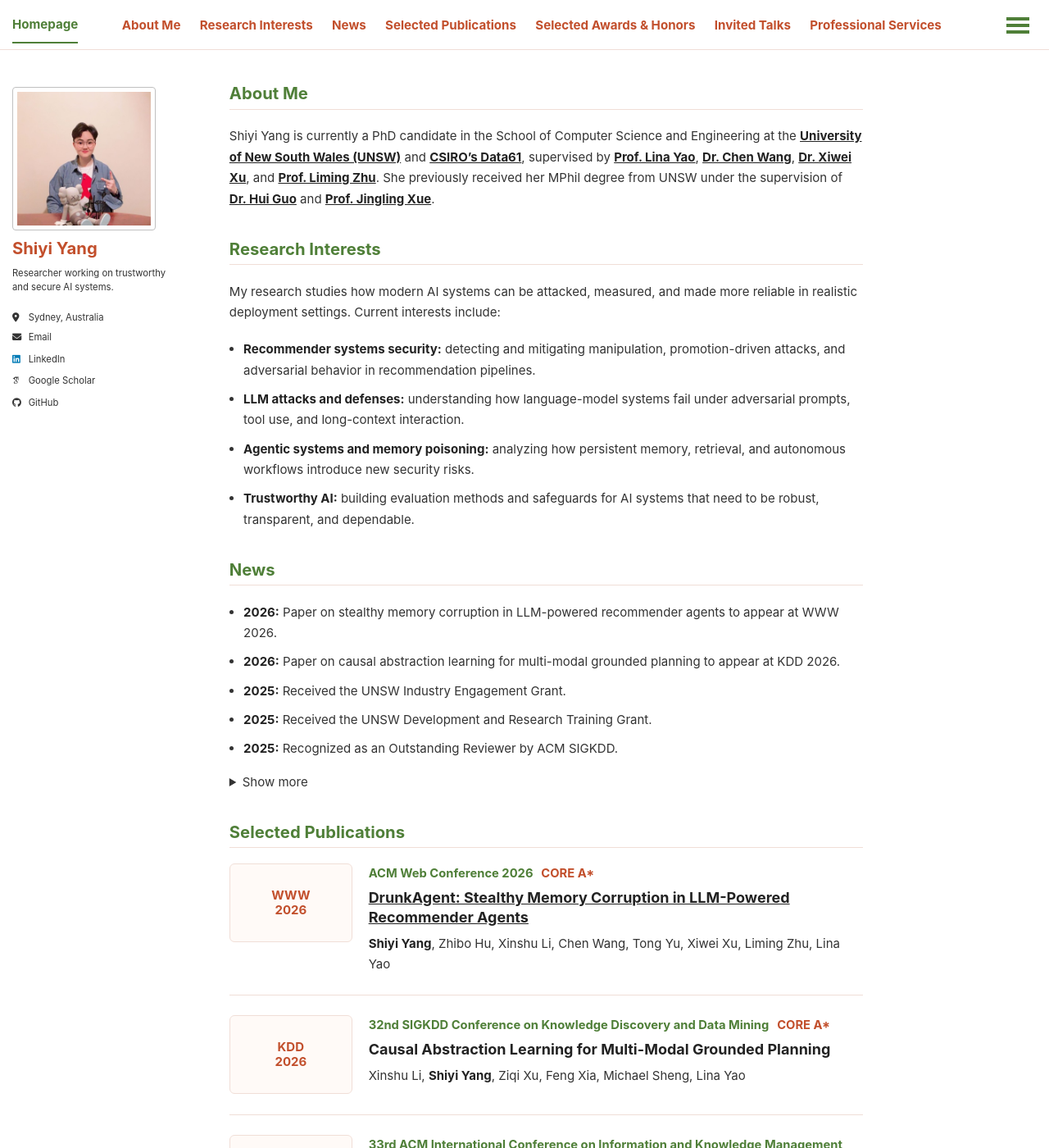
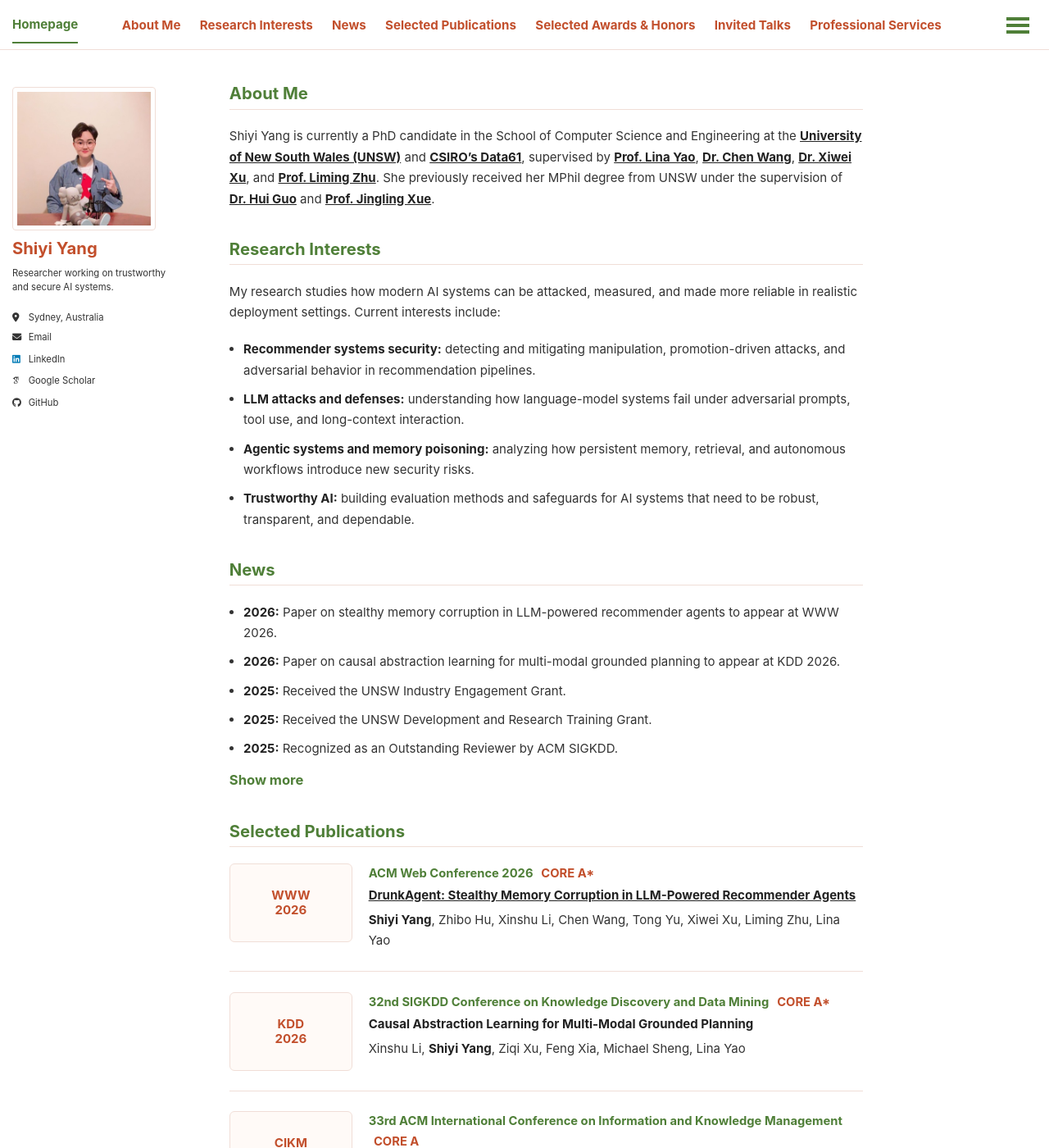
Before and after one commit to shiyiyang-ai/shiyiyang-ai.github.io, a Jekyll site: the page built from _pages/about.md, in a window 1280 px wide and 1400 px high. Shown: the whole window at 82% size. Built offline with Jekyll 4.4.1, drawn with Linux system fonts in a browser that asks for light colours; some web fonts are replaced; a script bundle is joined from its source files by our own code; library files that are not in the unit come from our copies.

Commit message:
Tune homepage styling

```diff
--- a/assets/css/main.scss
+++ b/assets/css/main.scss
@@ -161,6 +161,43 @@
   margin-bottom: 0.65em;
 }
 
+.news-list {
+  margin-bottom: 0.8rem;
+}
+
+.news-more {
+  margin: -0.15rem 0 1.2rem;
+}
+
+.news-more summary {
+  display: inline-block;
+  color: #4f7f38;
+  font-size: 0.92rem;
+  font-weight: 700;
+  cursor: pointer;
+}
+
+.news-more summary:hover {
+  color: #c24f2c;
+}
+
+.news-more summary::marker {
+  display: none;
+}
+
+.news-more summary::-webkit-details-marker {
+  display: none;
+}
+
+.news-more[open] summary {
+  margin-bottom: 0.65rem;
+}
+
+.news-more[open] summary::after {
+  content: " / Hide";
+  color: #c24f2c;
+}
+
 .bio-intro a {
   color: #222222;
   font-weight: 700;
@@ -204,7 +241,7 @@
 
 .publication-body h3 {
   margin: 0.1rem 0 0.35rem;
-  font-size: 1rem;
+  font-size: inherit;
   line-height: 1.35;
   color: #222222;
 }
@@ -251,11 +288,12 @@
 }
 
 .author__avatar img {
+  border: 1px solid #f0ded7;
   border-radius: 4px;
 }
 
 .author__content,
-.author__urls-wrapper {
+author__urls-wrapper {
   color: #333333;
 }
 
```
